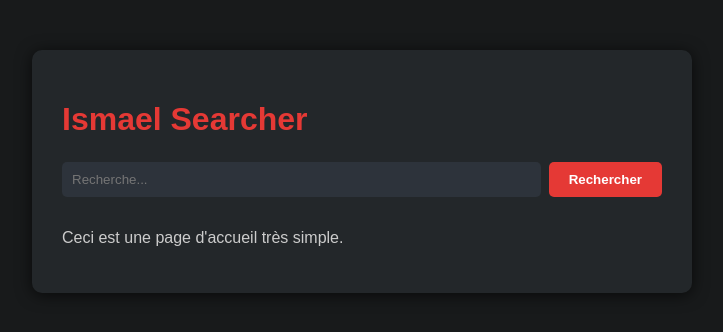
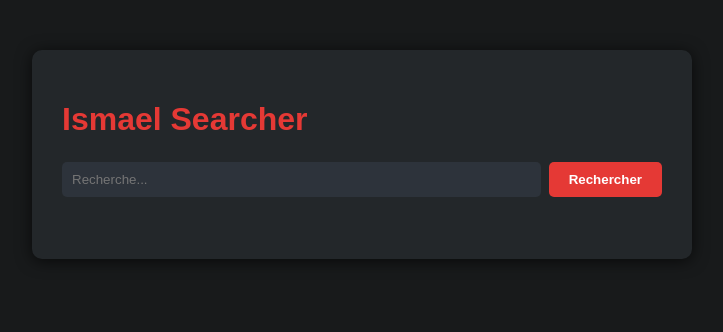
Before and after one commit to ismael777124/ismael-searcher, a Flask app: page / in a window 1280 px wide. Shown: the top 332 px of the page, without its empty margins (278-1001 px from the left). Run offline with Flask 3, Linux system fonts and the light colour scheme.

Commit message:
suppression du texte d'accueil

```diff
--- a/templates/index.html
+++ b/templates/index.html
@@ -40,7 +40,7 @@
             <input type="text" name="q" placeholder="Recherche..." style="flex:1; padding: 10px; border-radius: 5px; border: none; background: #2d333b; color: #f1f1f1;">
             <button type="submit" style="padding: 10px 20px; border: none; border-radius: 5px; background: #e53935; color: #fff; font-weight: bold; cursor: pointer;">Rechercher</button>
         </form>
-        <p>Ceci est une page d'accueil très simple.</p>
+
     </div>
 </body>
 </html>
```
